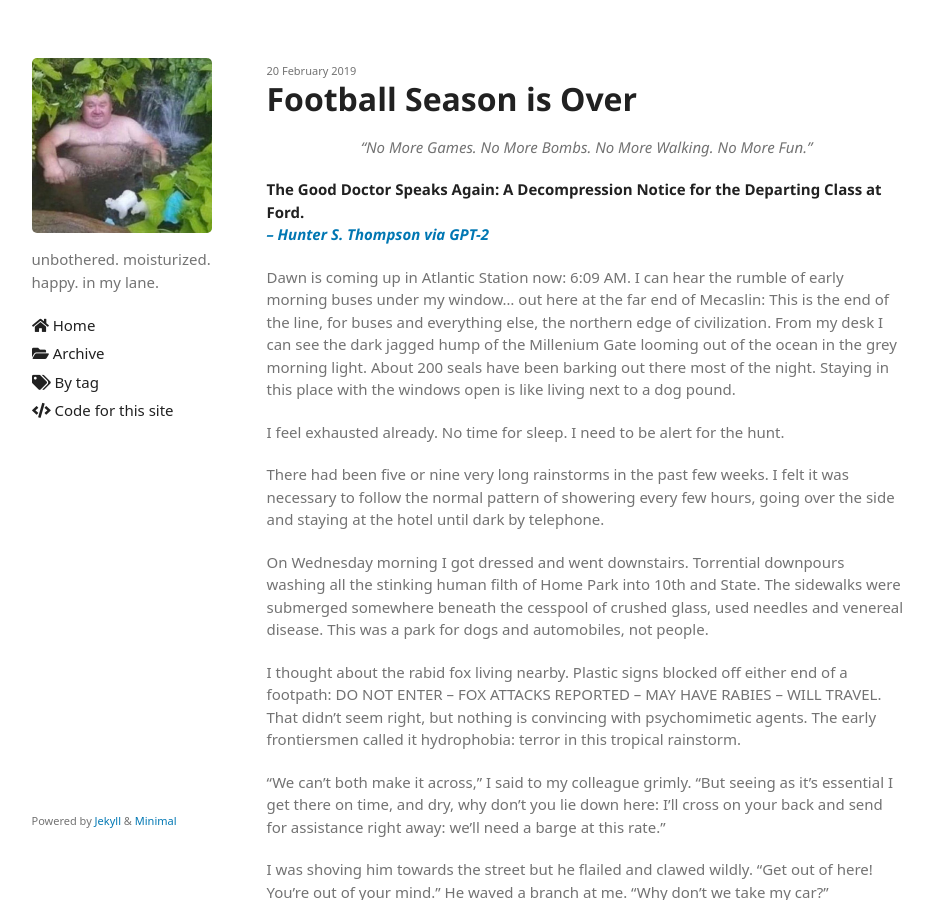
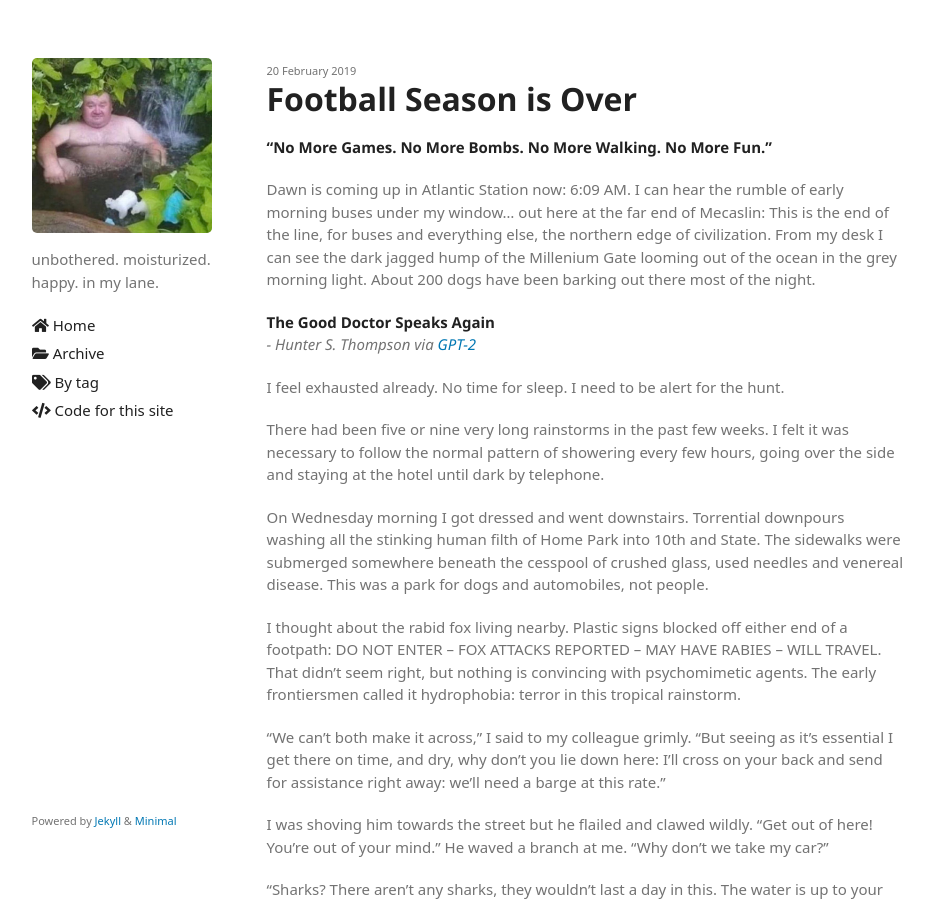
Before and after one commit to rbhan/rbhan.github.io, a Jekyll site: the page built from _posts/2019-02-20-football-season-is-over.md, in a window 1280 px wide and 900 px high. Shown: the whole window, without its empty margins (171-1104 px from the left). Built offline with Jekyll 4.4.1, drawn with Linux system fonts in a browser that asks for light colours; some web fonts are replaced; a script that is not in the unit is left out; the repository's description, which GitHub fills in, is left out.

Commit message:
Update 2019-02-20-football-season-is-over.md

```diff
--- a/_posts/2019-02-20-football-season-is-over.md
+++ b/_posts/2019-02-20-football-season-is-over.md
@@ -6,15 +6,14 @@ excerpt_separator: <!--more-->
 tags: gpt-2 pastiche
 ---
 
-<p style="text-align: center;">
-  <em>“No More Games. No More Bombs. No More Walking. No More Fun.”</em>
-</p>
+**“No More Games. No More Bombs. No More Walking. No More Fun.”**
 
-**The Good Doctor Speaks Again: A Decompression Notice for the Departing Class at Ford.
-_[-- Hunter S. Thompson via GPT-2](https://openai.com/blog/better-language-models/)_**
+Dawn is coming up in Atlantic Station now: 6:09 AM. I can hear the rumble of early morning buses under my window... out here at the far end of Mecaslin: This is the end of the line, for buses and everything else, the northern edge of civilization. From my desk I can see the dark jagged hump of the Millenium Gate looming out of the ocean in the grey morning light. About 200 dogs have been barking out there most of the night.
+
 <!--more-->
 
-Dawn is coming up in Atlantic Station now: 6:09 AM. I can hear the rumble of early morning buses under my window... out here at the far end of Mecaslin: This is the end of the line, for buses and everything else, the northern edge of civilization. From my desk I can see the dark jagged hump of the Millenium Gate looming out of the ocean in the grey morning light. About 200 seals have been barking out there most of the night. Staying in this place with the windows open is like living next to a dog pound.
+**The Good Doctor Speaks Again**
+*- Hunter S. Thompson via [GPT-2](https://openai.com/blog/better-language-models/)*
 
 I feel exhausted already. No time for sleep. I need to be alert for the hunt.
 
```
